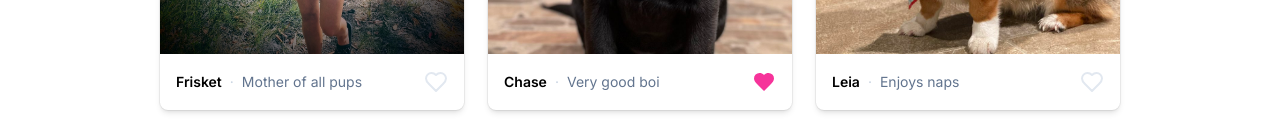
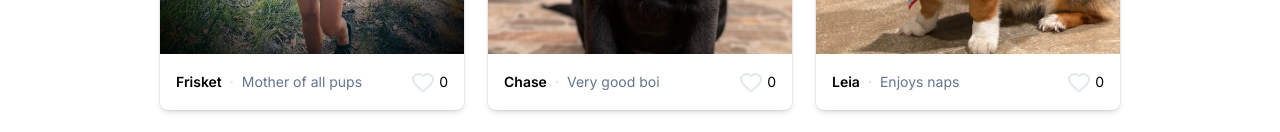
Before and after one commit to Imtiaze/dev-pups-app-using-react, a React (Vite) app: page / in a window 1280 px wide. Shown: the part 660-792 px from the top of the page. Built offline with nearby package versions, Linux system fonts and the light colour scheme.

Commit message:
React state introducd

```diff
--- a/package.json
+++ b/package.json
@@ -25,6 +25,7 @@
     "eslint-plugin-react-hooks": "^7.1.1",
     "eslint-plugin-react-refresh": "^0.5.2",
     "globals": "^17.6.0",
+    "lucide-react": "^1.18.0",
     "prettier": "^3.8.3",
     "prettier-plugin-tailwindcss": "^0.8.0",
     "react": "^19.2.7",
--- /dev/null
+++ b/src/components/LikeToggle.tsx
@@ -0,0 +1,28 @@
+import { Heart } from "lucide-react";
+import React from "react";
+
+export function LikeToggle() {
+
+    const [isLiked, setIsLiked] = React.useState(false);
+    const [count, setCount] = React.useState(0)
+
+    function handleClick() {
+        setIsLiked(!isLiked);
+        setCount(count + 1);
+    }
+
+    return (
+        <button className="group flex items-center gap-1" onClick={handleClick}>
+            <Heart
+                className={
+                    isLiked
+                        ? "fill-pink-500 stroke-none"
+                        : "stroke-slate-200 group-hover:stroke-slate-300"
+                    }
+            />
+
+            {count}
+
+        </button>
+    )
+}
--- a/src/components/PuppiesList.tsx
+++ b/src/components/PuppiesList.tsx
@@ -1,4 +1,5 @@
 import { type Puppy } from "../types";
+import { LikeToggle } from "./LikeToggle";
 
 export function PuppiesList({ puppies }: { puppies: Puppy[] }) {
   return (
@@ -31,26 +32,7 @@ function PuppyCard({ puppy }: PuppyCardProps) {
           <span className="text-slate-300">·</span>
           <p className="text-slate-500">{puppy.vibe}</p>
         </div>
-        <button className="group">
-          <svg
-            xmlns="http://www.w3.org/2000/svg"
-            width={24}
-            height={24}
-            viewBox="0 0 24 24"
-            fill="none"
-            stroke="currentColor"
-            strokeWidth={2}
-            strokeLinecap="round"
-            strokeLinejoin="round"
-            className={
-              puppy.id === 2 // Chase
-                ? "fill-pink-500 stroke-none"
-                : "stroke-slate-200 group-hover:stroke-slate-300"
-            }
-          >
-            <path d="M19 14c1.49-1.46 3-3.21 3-5.5A5.5 5.5 0 0 0 16.5 3c-1.76 0-3 .5-4.5 2-1.5-1.5-2.74-2-4.5-2A5.5 5.5 0 0 0 2 8.5c0 2.3 1.5 4.05 3 5.5l7 7Z" />
-          </svg>
-        </button>
+        <LikeToggle />
       </div>
     </li>
   );
```
Also changed, not shown: 1 other file (tests, documents, lock files or other folders).
